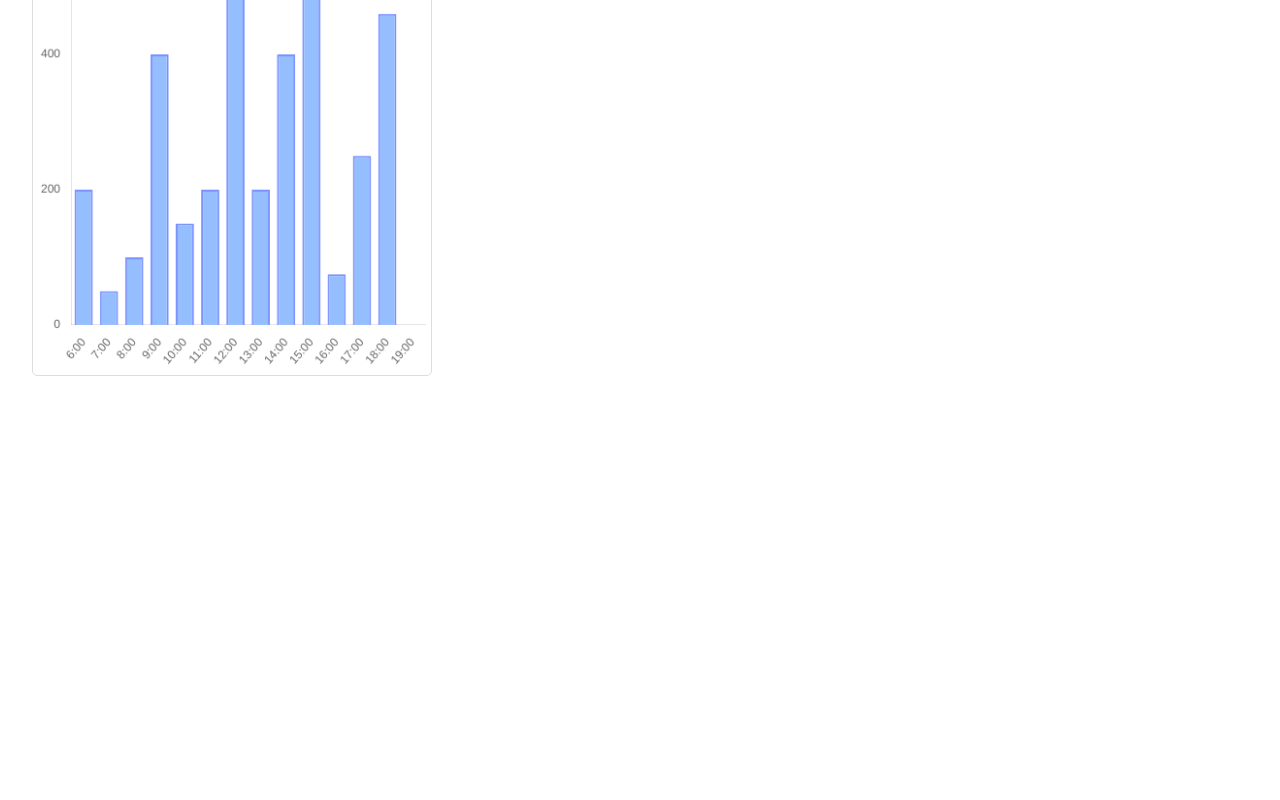
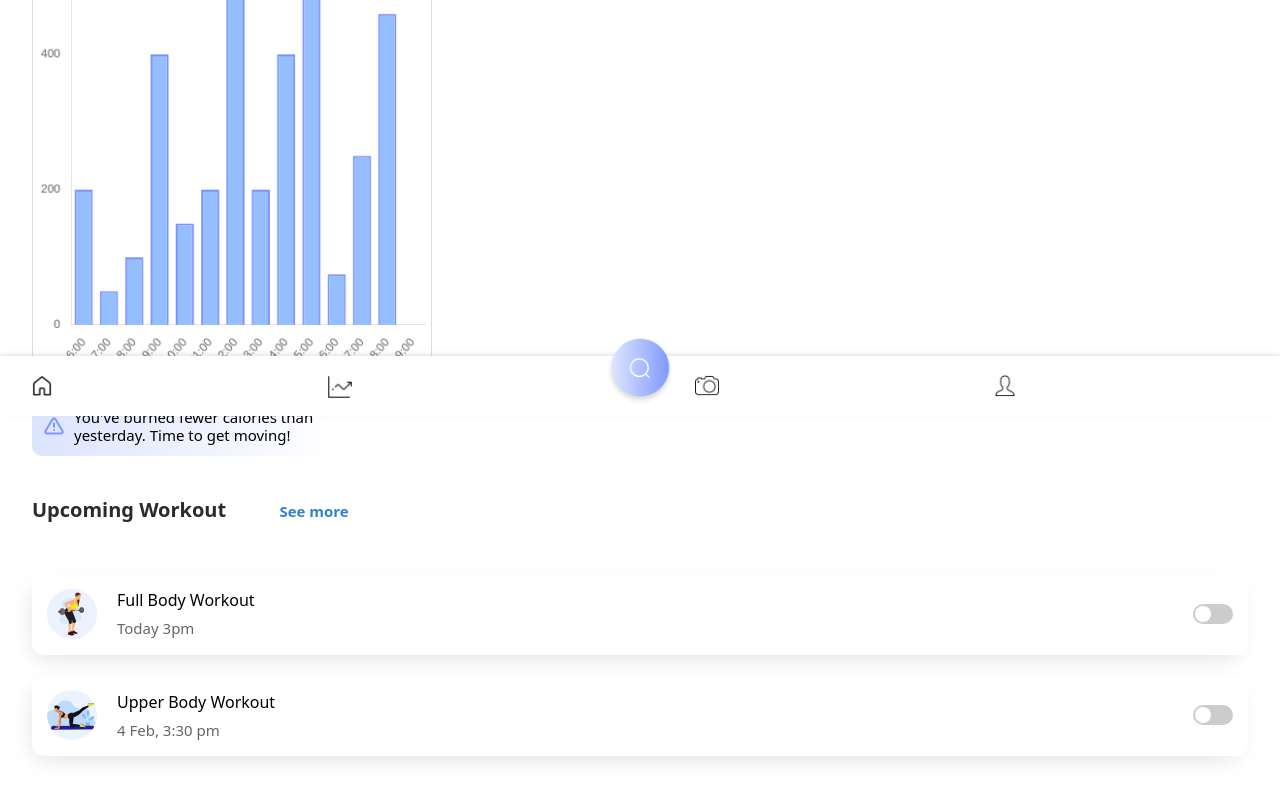
Before and after one commit to stranger-scripts-06/Assignment, a plain HTML site: page workout_tracker.html in a window 1280 px wide. Shown: the part 384-1184 px from the top of the page. Before the commit the page ends 800 px from the top, so only its background shows below. Drawn offline with nearby package versions, Linux system fonts and the light colour scheme.

Commit message:
bottom nav bar added

```diff
--- a/styles.css
+++ b/styles.css
@@ -120,4 +120,149 @@ input[type="checkbox"] {
     border: 1px solid #ddd; /* Border for the chart */
     border-radius: 5px; /* Rounded corners */
     padding: 5px; /* Padding around the chart */
+
 }
+
+.work-tile {
+    background: linear-gradient(to right, rgba(129, 157, 255, 0.28), rgba(16, 16, 16, 0));
+    border-radius: 10px;
+    padding: 12px;
+    display: flex;
+    align-items: center;
+    width: 300px;
+    margin-top: 20px; /* Adjust the margin to move the tile downwards */
+    margin-bottom: 40px;
+}
+
+.work-icon {
+    width: 20px; /* Adjust the width of the icon */
+    height: 20px; /* Adjust the height of the icon */
+    margin-right: 10px;}
+
+.work-text {
+    color: #000000;
+    line-height: 1.2;
+    font-size: 15px;
+}
+
+.see-more {
+    color: #3182CE; /* Adjust the color of the link */
+    text-decoration: none; /* Remove underline */
+    margin-left: 3rem; /* Adjust the spacing between the heading and the link */
+    cursor: pointer; /* Change cursor to indicate it's clickable */
+    font-size: 15px;
+}
+
+.see-more:hover {
+    text-decoration: underline; /* Underline on hover */
+}
+
+
+.workouttile {
+    display: flex;
+    align-items: center;
+    justify-content: space-between;
+    background-color: rgba(255, 255, 255, 1);
+    box-shadow: -4px 8px 25px -8px rgba(0, 0, 0, 0.15);
+    padding: 15px;
+    margin-bottom: 20px;
+    border-radius: 12px;
+}
+
+
+.workouttile-image {
+    width: 50px; /* Adjust as needed */
+    height: 50px;
+    margin-right: 20px;
+}
+
+.workouttile-content {
+    flex-grow: 1;
+}
+
+.workouttile-title {
+    font-size: 16px;
+    font-weight:500;
+    margin-bottom: 5px;
+}
+
+.workouttile-subtitle {
+    font-size: 15px;
+    color: #666;
+}
+
+.toggle {
+    position: relative;
+    display: inline-block;
+    width: 40px;
+    height: 20px;
+}
+
+.toggle-input {
+    display: none;
+}
+
+.toggle-slider {
+    position: absolute;
+    cursor: pointer;
+    top: 0;
+    left: 0;
+    right: 0;
+    bottom: 0;
+    background-color: #ccc;
+    transition: .4s;
+    border-radius: 34px;
+}
+
+.toggle-slider:before {
+    position: absolute;
+    content: "";
+    height: 16px;
+    width: 16px;
+    left: 2px;
+    bottom: 2px;
+    background-color: white;
+    transition: .4s;
+    border-radius: 50%;
+}
+
+.toggle-input:checked + .toggle-slider {
+    background-color: #7B91FF;
+}
+
+.toggle-input:checked + .toggle-slider:before {
+    transform: translateX(20px);
+}
+
+.bottom-navbar {
+    position: fixed;
+    bottom: 0;
+    left: 0;
+    width: 100%;
+    background-color: #ffffff;
+    display: flex;
+    justify-content: space-between;
+    align-items: center;
+    padding: 10px 10px;
+    box-shadow: 0px -2px 4px rgba(0, 0, 0, 0.1);
+}
+
+.nav-item {
+    flex: 1;
+    text-align:start;
+    margin-left: 20px;
+}
+
+.nav-item img {
+    width: 24px;
+    height: 24px;
+}
+
+.search img {
+    width: 70px; /* Increase the width */
+    height: 70px; /* Increase the height */
+    border-radius: 50%;
+    /* background: linear-gradient(90.95deg, #DEE5FF 0.79%, #809AFF 99.18%);
+    box-shadow: 0px 4px 6.5px 0px rgba(0, 0, 0, 0.15); */
+    margin-top: -30px; /* Half of the height to position it half inside and half outside */
+}
--- a/workout_tracker.html
+++ b/workout_tracker.html
@@ -22,12 +22,62 @@
 
     <main class="container mx-auto py-8 px-8">
         <h1 class="text-2xl font-bold font-roboto mb-8 mt-4 mr-5 " style="color: #2C2B2B">
-            <img src="image.png" alt="Icon" class="inline-block mr-10 h-6"> Workout Tracker
+            <img src="arrow.png" alt="Icon" class="inline-block mr-10 h-6"> Workout Tracker
         </h1>
 
-        <canvas id="caloriesChart" class="mx-auto"></canvas>
+        <canvas id="caloriesChart" class="mx-auto" ></canvas>
+
+        <div class="work-tile">
+            <img src="exc_traingle.png" alt="Icon" class="work-icon">
+            <div class="work-text">
+                <p>You've burned fewer calories than </p>
+                <p>yesterday. Time to get moving! </p>
+            </div>
+        </div>
+
+        <h1 class="text-xl font-semibold font-roboto mb-12 mt-4 text-left" style="color: #2C2B2B">
+            Upcoming Workout
+            <a href="#" class="see-more">See more</a>
+        </h1>
+
+        <div class="workouttile">
+            <img src="deadlift.png" alt="Image 1" class="workouttile-image">
+            <div class="workouttile-content">
+                <h2 class="workouttile-title">Full Body Workout</h2>
+                <p class="workouttile-subtitle">Today 3pm</p>
+            </div>
+            <label class="toggle">
+                <input type="checkbox" class="toggle-input">
+                <span class="toggle-slider"></span>
+            </label>
+        </div>
+
+        <div class="workouttile">
+            <img src="stretch.png" alt="Image 1" class="workouttile-image">
+            <div class="workouttile-content">
+                <h2 class="workouttile-title">Upper Body Workout</h2>
+                <p class="workouttile-subtitle">4 Feb, 3:30 pm</p>
+            </div>
+            <label class="toggle">
+                <input type="checkbox" class="toggle-input">
+                <span class="toggle-slider"></span>
+            </label>
+        </div>
+
+
+
 
     </main>
+
+    <footer class="bottom-navbar">
+        <a href="#" class="nav-item"><img src="icon1.png" alt="Icon 1"></a>
+        <a href="#" class="nav-item"><img src="icon2.png" alt="Icon 2"></a>
+                <a href="#" class="search"><img src="search.png" alt="Search Icon"></a>
+
+        <a href="#" class="nav-item"><img src="icon3.png" alt="Icon 3"></a>
+        <a href="#" class="nav-item"><img src="icon4.png" alt="Icon 4"></a>
+    </footer>
+
 
 
 
```
Also changed, not shown: arrow.png (renamed from image.png), deadlift.png (added), exc_traingle.png (added), icon1.png (added), icon2.png (added), icon3.png (added), icon4.png (added), search.png (added), search1.png (added), stretch.png (added).
